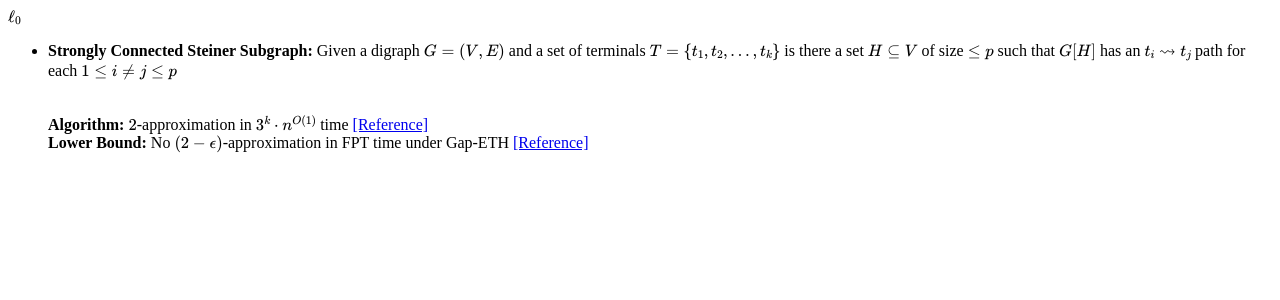
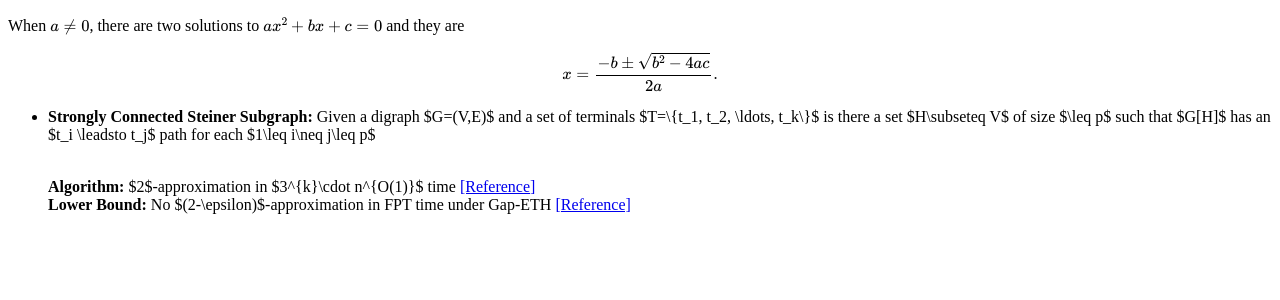
Before and after one commit to rajeshchitnis/rajeshchitnis.github.io, a Jekyll site: the page fpt-approx.html, which Jekyll copies as it is, in a window 1280 px wide. Shown: the top 300 px of the page. Built offline with Jekyll 4.4.1, drawn with Linux system fonts in a browser that asks for light colours; formulas are drawn with MathJax 3.

Commit message:
Update fpt-approx.html
a

```diff
--- a/fpt-approx.html
+++ b/fpt-approx.html
@@ -1,33 +1,18 @@
-
 <!DOCTYPE html>
-<html class="client-nojs" lang="en" dir="ltr">
+<html>
 <head>
-
-
-
-<script type="text/x-mathjax-config">
-  MathJax.Hub.Config({tex2jax: {inlineMath: [['$','$'], ['\\(','\\)']]}});
+  <meta charset="utf-8">
+  <meta name="viewport" content="width=device-width">
+  <title>List of FPT+Approximation results</title>
+  <script type="text/javascript" async
+  src="https://cdnjs.cloudflare.com/ajax/libs/mathjax/2.7.5/MathJax.js?config=TeX-MML-AM_CHTML" async>
 </script>
-<script type="text/javascript"
-  src="http://cdn.mathjax.org/mathjax/latest/MathJax.js?config=TeX-AMS-MML_HTMLorMML">
-</script>
-
-
 </head>
-
-<title>
-List of known results on FPT+Approximation
-</title>
-
 <body>
-
-
-
-
-$\ell_0$
-
-
-
+<p>
+  When \(a \ne 0\), there are two solutions to \(ax^2 + bx + c = 0\) and they are
+  $$x = {-b \pm \sqrt{b^2-4ac} \over 2a}.$$
+</p>
 </body>
 </html>
 
```
